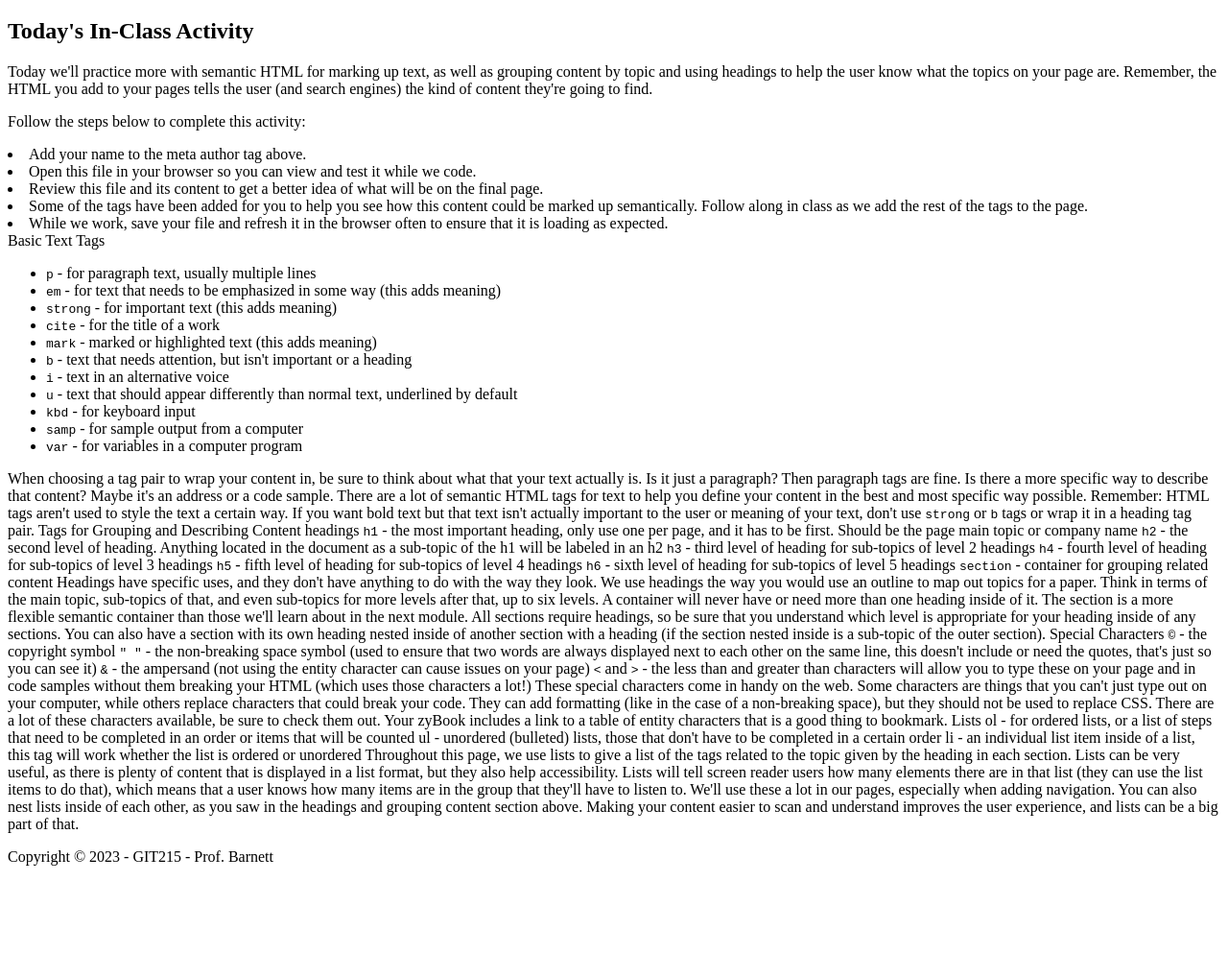
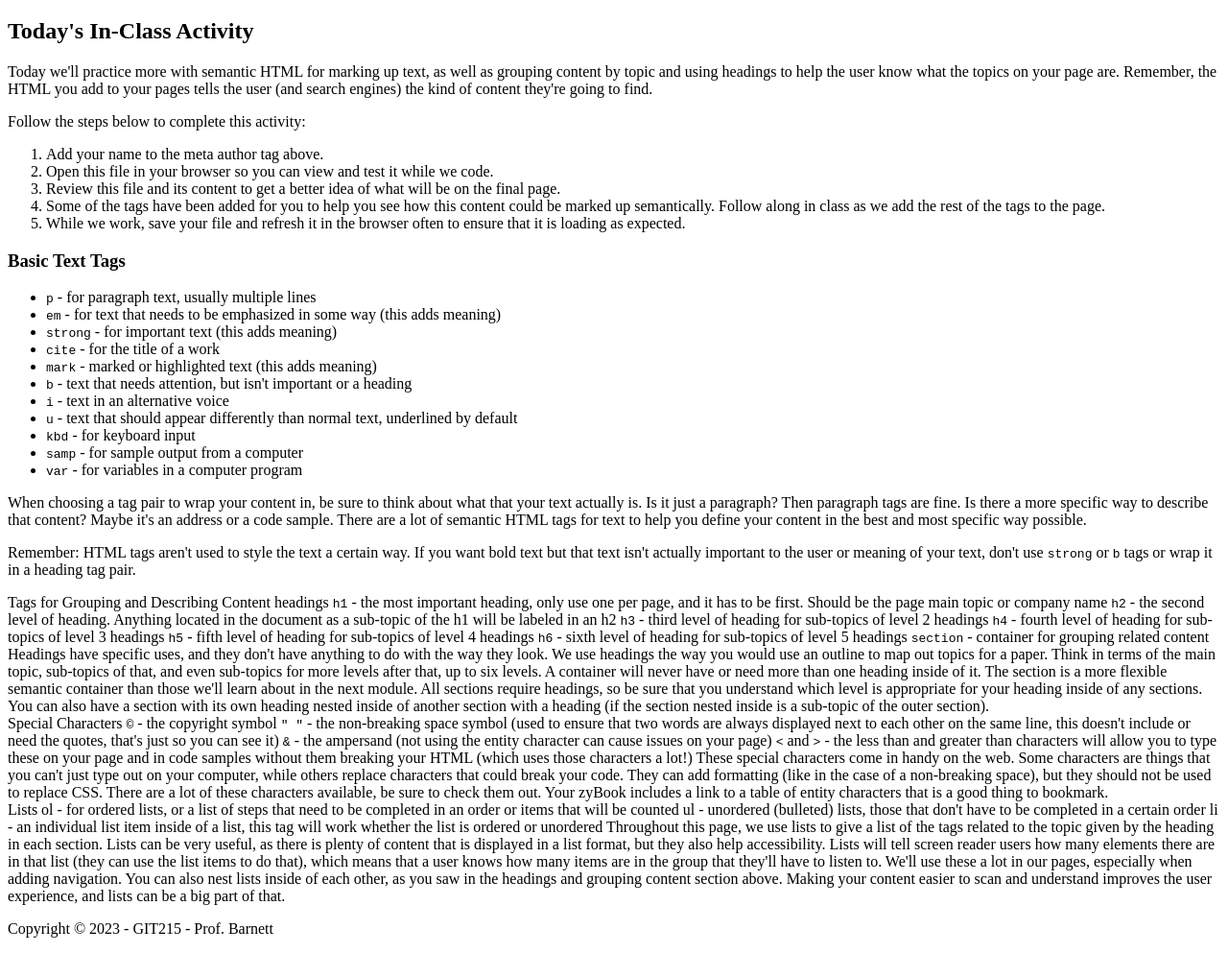
Before and after one commit to zjwebbASU/semantic-practice, a plain HTML site: page index.html in a window 1280 px wide. Shown: the part 61-1054 px from the top of the page at 96% size. Before the commit the page ends 979 px from the top, so only its background shows below. Drawn offline with Linux system fonts and the light colour scheme.

Commit message:
Finish first section in main

```diff
--- a/index.html
+++ b/index.html
@@ -15,16 +15,16 @@
             <h2>Today's In-Class Activity</h2>
             <p>Today we'll practice more with semantic HTML for marking up text, as well as grouping content by topic and using headings to help the user know what the topics on your page are. Remember, the HTML you add to your pages tells the user (and search engines) the kind of content they're going to find.</p>
             <p>Follow the steps below to complete this activity:</p>
-
+            <ol>
                 <li>Add your name to the meta author tag above.</li>
                 <li>Open this file in your browser so you can view and test it while we code.</li>
                 <li>Review this file and its content to get a better idea of what will be on the final page.</li>
                 <li>Some of the tags have been added for you to help you see how this content could be marked up semantically. Follow along in class as we add the rest of the tags to the page.</li>
                 <li>While we work, save your file and refresh it in the browser often to ensure that it is loading as expected.</li>
+            </ol>
 
-
-
-            Basic Text Tags
+            <section>
+                <h3>Basic Text Tags</h3>
                 <ul>
                     <li><code>p</code> - for paragraph text, usually multiple lines</li>
                     <li><code>em</code> - for text that needs to be emphasized in some way (this adds meaning)</li>
@@ -38,11 +38,15 @@
                     <li><code>samp</code> - for sample output from a computer</li>
                     <li><code>var</code> - for variables in a computer program</li>
                 </ul>
+                <p>
                     When choosing a tag pair to wrap your content in, be sure to think about what that your text actually is. Is it just a paragraph? Then paragraph tags are fine. Is there a more specific way to describe that content? Maybe it's an address or a code sample. There are a lot of semantic HTML tags for text to help you define your content in the best and most specific way possible.
+                </p>
+                <p>
+                    Remember: HTML tags aren't used to style the text a certain way. If you want bold text but that text isn't actually important to the user or meaning of your text, don't use <code>strong</code> or <code>b</code> tags or wrap it in a heading tag pair.
+                </p>
+            </section>
 
-            Remember: HTML tags aren't used to style the text a certain way. If you want bold text but that text isn't actually important to the user or meaning of your text, don't use <code>strong</code> or <code>b</code> tags or wrap it in a heading tag pair.
-
-
+            <section>
                 Tags for Grouping and Describing Content
                 headings
                 <code>h1</code> - the most important heading, only use one per page, and it has to be first. Should be the page main topic or company name
@@ -56,9 +60,10 @@
 
                 Headings have specific uses, and they don't have anything to do with the way they look. We use headings the way you would use an outline to map out topics for a paper. Think in terms of the main topic, sub-topics of that, and even sub-topics for more levels after that, up to six levels. A container will never have or need more than one heading inside of it.
                 The section is a more flexible semantic container than those we'll learn about in the next module. All sections require headings, so be sure that you understand which level is appropriate for your heading inside of any sections. You can also have a section with its own heading nested inside of another section with a heading (if the section nested inside is a sub-topic of the outer section).
+            </section>
 
 
-
+            <section>
                 Special Characters
                 <code>&copy;</code> - the copyright symbol
                 <code>"&nbsp;"</code> - the non-breaking space symbol (used to ensure that two words are always displayed next to each other on the same line, this doesn't include or need the quotes, that's just so you can see it)
@@ -66,8 +71,9 @@
                 <code>&lt;</code> and <code>&gt;</code> - the less than and greater than characters will allow you to type these on your page and in code samples without them breaking your HTML (which uses those characters a lot!)
 
                 These special characters come in handy on the web. Some characters are things that you can't just type out on your computer, while others replace characters that could break your code. They can add formatting (like in the case of a non-breaking space), but they should not be used to replace CSS. There are a lot of these characters available, be sure to check them out. Your zyBook includes a link to a table of entity characters that is a good thing to bookmark.
+            </section>
 
-
+           <section>
                Lists
                ol - for ordered lists, or a list of steps that need to be completed in an order or items that will be counted
                ul - unordered (bulleted) lists, those that don't have to be completed in a certain order
@@ -76,6 +82,7 @@
                Throughout this page, we use lists to give a list of the tags related to the topic given by the heading in each section. Lists can be very useful, as there is plenty of content that is displayed in a list format, but they also help accessibility. Lists will tell screen reader users how many elements there are in that list (they can use the list items to do that), which means that a user knows how many items are in the group that they'll have to listen to. We'll use these a lot in our pages, especially when adding navigation.
 
                You can also nest lists inside of each other, as you saw in the headings and grouping content section above. Making your content easier to scan and understand improves the user experience, and lists can be a big part of that.
+            </section>
 
         </main>
 
```
Lines whose indentation alone changed are shown as unchanged.
